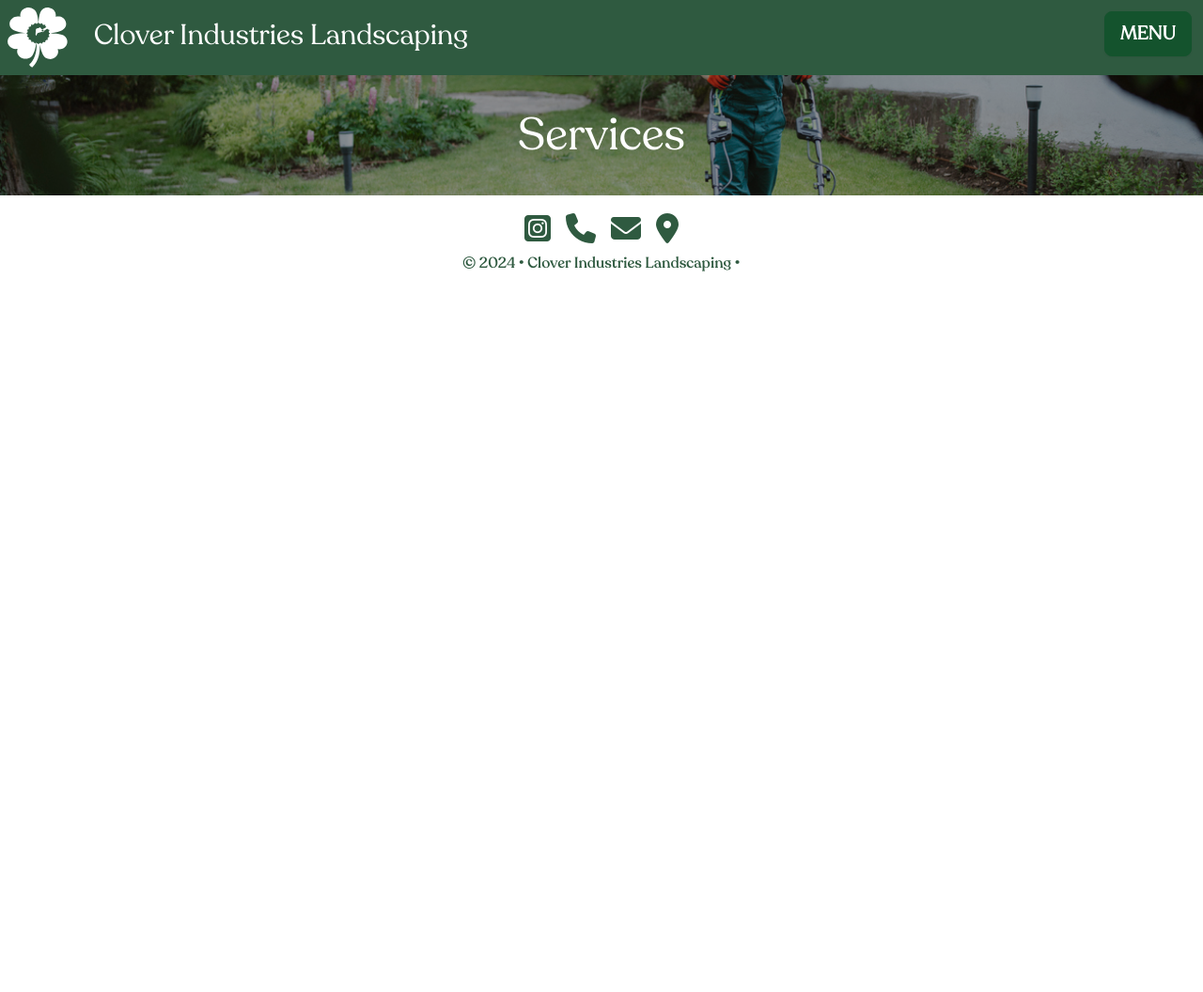
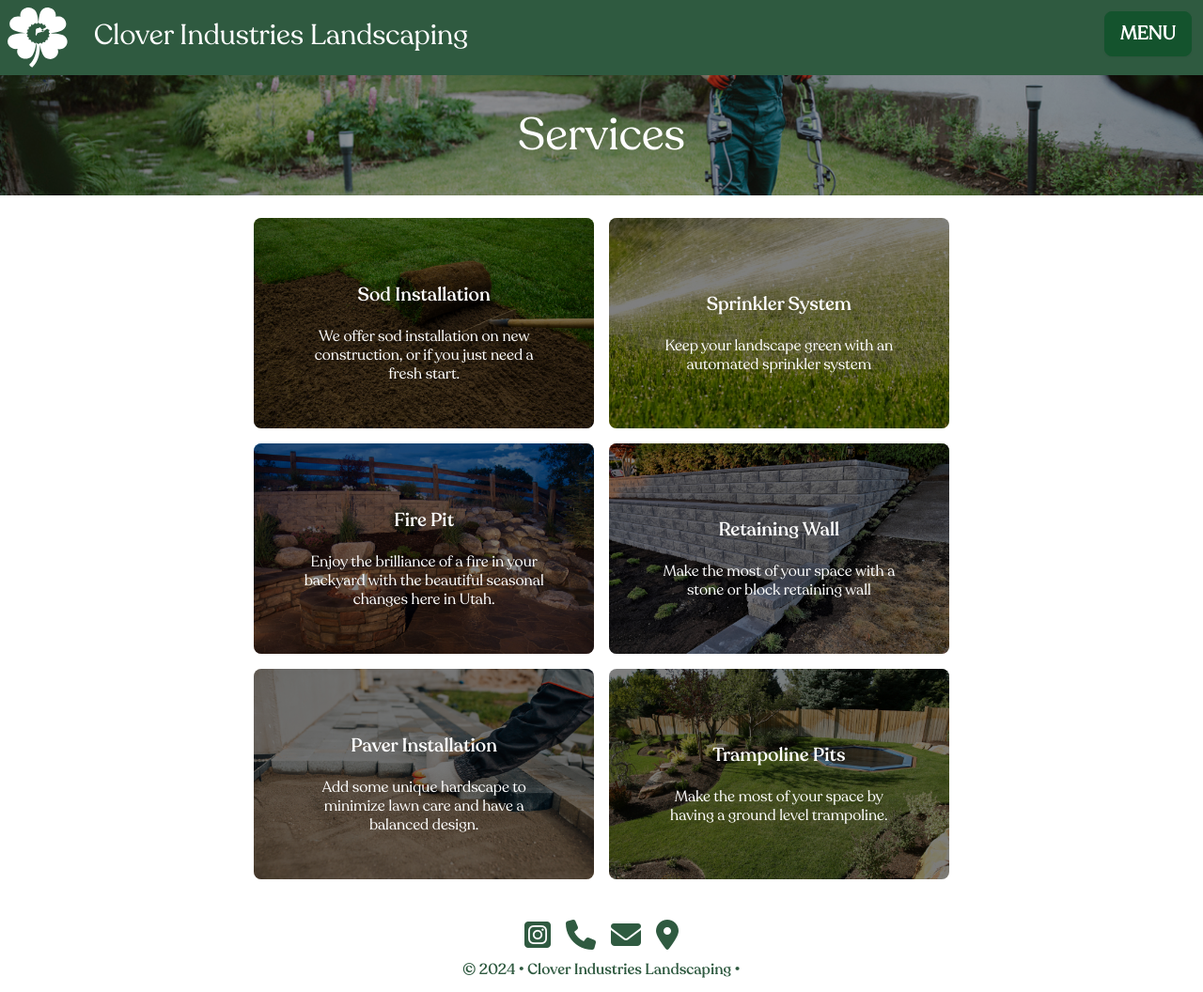
Before and after one commit to savannahcode/CloverIndustriesLLC, a website: page services.html in a window 1280 px wide. Shown: the whole page at 94% size. Before the commit the page ends 800 px from the top, so only its background shows below. Drawn offline with Linux system fonts and the light colour scheme; files whose address does not match are found by name.

Commit message:
finished services page

```diff
--- a/services.html
+++ b/services.html
@@ -64,8 +64,105 @@
         </div>
       </div>
     </div>
-    <!--Beginning of Dream Explanation-->
-
+    <!--Content starts here-->
+    <div
+      class="flex flex-wrap w-full p-4 text-white text-center justify-center max-w-[900px] m-auto"
+    >
+      <!--sod-->
+      <div
+        class="w-full md:w-5/12 m-2 bg-sod bg-center bg-cover bg-no-repeat rounded-lg"
+      >
+        <a href="#">
+          <div
+            class="bg-overlay-lg bg-blend-darken flex flex-col justify-center items-center w-full h-full hover:bg-overlay-sm rounded-lg p-12"
+          >
+            <h1 class="my-5 font-recoletaMd text-xl">Sod Installation</h1>
+            <p class="leading-5">
+              We offer sod installation on new construction, or if you just need
+              a fresh start.
+            </p>
+          </div>
+        </a>
+      </div>
+      <!--sprinklers-->
+      <div
+        class="w-full md:w-5/12 m-2 bg-sprinkler bg-center bg-cover bg-no-repeat rounded-lg"
+      >
+        <a href="#">
+          <div
+            class="bg-overlay-lg bg-blend-darken flex flex-col justify-center items-center w-full h-full hover:bg-overlay-sm rounded-lg p-12"
+          >
+            <h1 class="my-5 font-recoletaMd text-xl">Sprinkler System</h1>
+            <p class="leading-5">
+              Keep your landscape green with an automated sprinkler system
+            </p>
+          </div>
+        </a>
+      </div>
+      <!--fire pit-->
+      <div
+        class="w-full md:w-5/12 m-2 bg-fireplaces bg-center bg-cover bg-no-repeat rounded-lg"
+      >
+        <a href="#">
+          <div
+            class="bg-overlay-lg bg-blend-darken flex flex-col justify-center items-center w-full h-full hover:bg-overlay-sm rounded-lg p-12"
+          >
+            <h1 class="my-5 font-recoletaMd text-xl">Fire Pit</h1>
+            <p class="leading-5">
+              Enjoy the brilliance of a fire in your backyard with the beautiful
+              seasonal changes here in Utah.
+            </p>
+          </div>
+        </a>
+      </div>
+      <!--retaining wall-->
+      <div
+        class="w-full md:w-5/12 m-2 bg-wall bg-center bg-cover bg-no-repeat rounded-lg"
+      >
+        <a href="#">
+          <div
+            class="bg-overlay-lg bg-blend-darken flex flex-col justify-center items-center w-full h-full hover:bg-overlay-sm rounded-lg p-12"
+          >
+            <h1 class="my-5 font-recoletaMd text-xl">Retaining Wall</h1>
+            <p class="leading-5">
+              Make the most of your space with a stone or block retaining wall
+            </p>
+          </div>
+        </a>
+      </div>
+      <!--pavers-->
+      <div
+        class="w-full md:w-5/12 m-2 bg-pavers bg-center bg-cover bg-no-repeat rounded-lg"
+      >
+        <a href="#">
+          <div
+            class="bg-overlay-lg bg-blend-darken flex flex-col justify-center items-center w-full h-full hover:bg-overlay-sm rounded-lg p-12"
+          >
+            <h1 class="my-5 font-recoletaMd text-xl">Paver Installation</h1>
+            <p class="leading-5">
+              Add some unique hardscape to minimize lawn care and have a
+              balanced design.
+            </p>
+          </div>
+        </a>
+      </div>
+      <!--trampoline pits-->
+      <div
+        class="w-full md:w-5/12 m-2 bg-trampoline bg-center bg-cover bg-no-repeat rounded-lg"
+      >
+        <a href="#">
+          <div
+            class="bg-overlay-lg bg-blend-darken flex flex-col justify-center items-center w-full h-full hover:bg-overlay-sm rounded-lg p-12"
+          >
+            <h1 class="my-5 font-recoletaMd text-xl">Trampoline Pits</h1>
+            <p class="leading-5">
+              Make the most of your space by having a ground level trampoline.
+            </p>
+          </div>
+        </a>
+      </div>
+      <!--end-->
+    </div>
     <footer class="flex flex-col items-center p-3 bg-white text-slate-900">
       <!--Icons-->
       <div class="flex m-3 gap-4">
--- a/tailwind.config.js
+++ b/tailwind.config.js
@@ -21,6 +21,12 @@ module.exports = {
         reviews: "url('/images/reviews.jpg')",
         services: "url('/images/services.jpg')",
         contact: "url('/images/contact.jpg')",
+        sod: "url('/images/sod.jpg')",
+        sprinkler: "url('/images/sprinklers.jpg')",
+        fireplaces: "url('/images/fireplace.jpg')",
+        wall: "url('/images/wall.jpg')",
+        pavers: "url('/images/pavers.jpg')",
+        trampoline: "url('/images/trampoline.jpg')",
       },
       backgroundColor: {
         "overlay-sm": "rgba(0, 0, 0, 0.3)",
```
Also changed, not shown: contact.html (+4 -2 lines), images/fireplace.jpg (added), images/pavers.jpg (added), images/sod.jpg (added), images/sprinklers.jpg (added), images/trampoline.jpg (added), images/wall.jpg (added), output.css.
